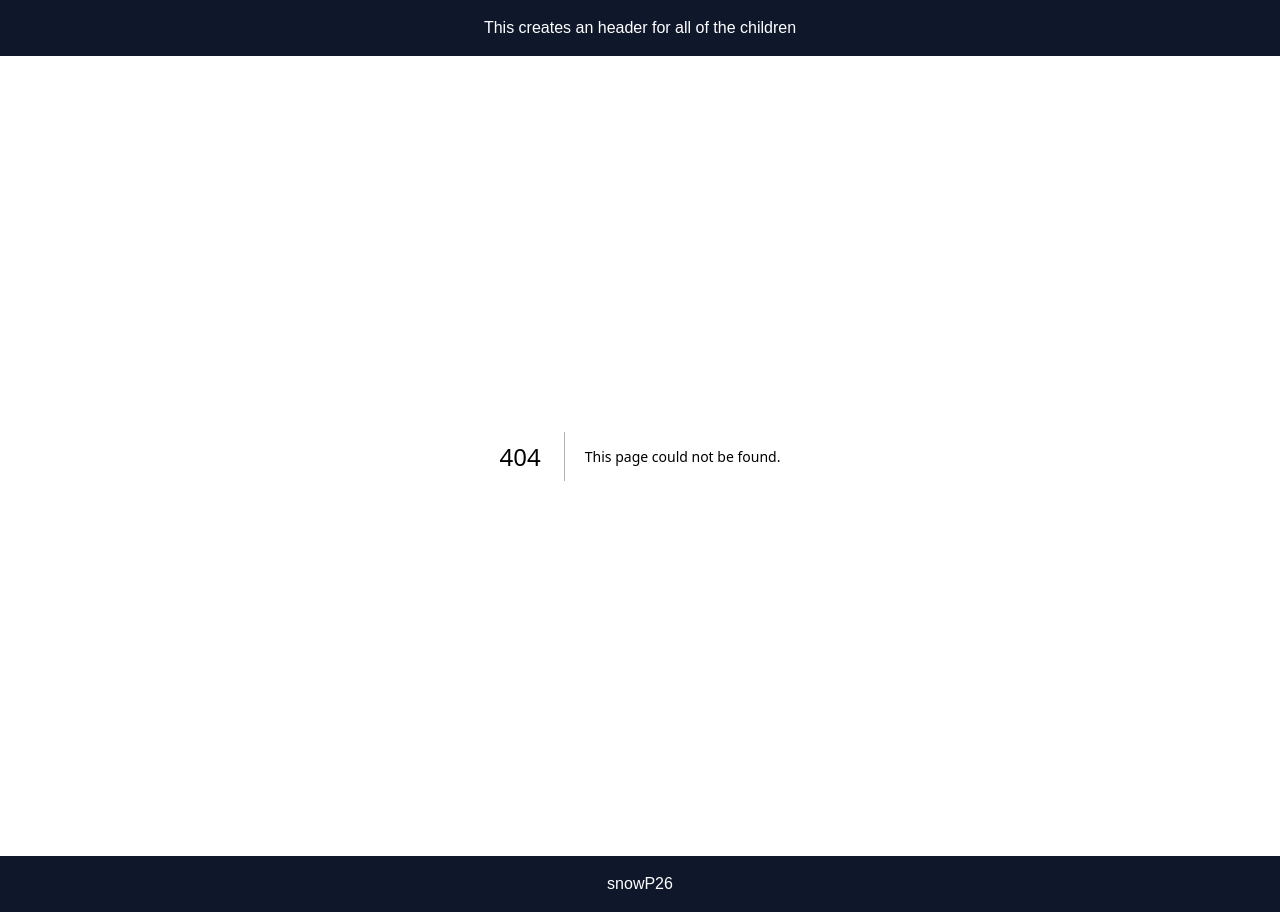
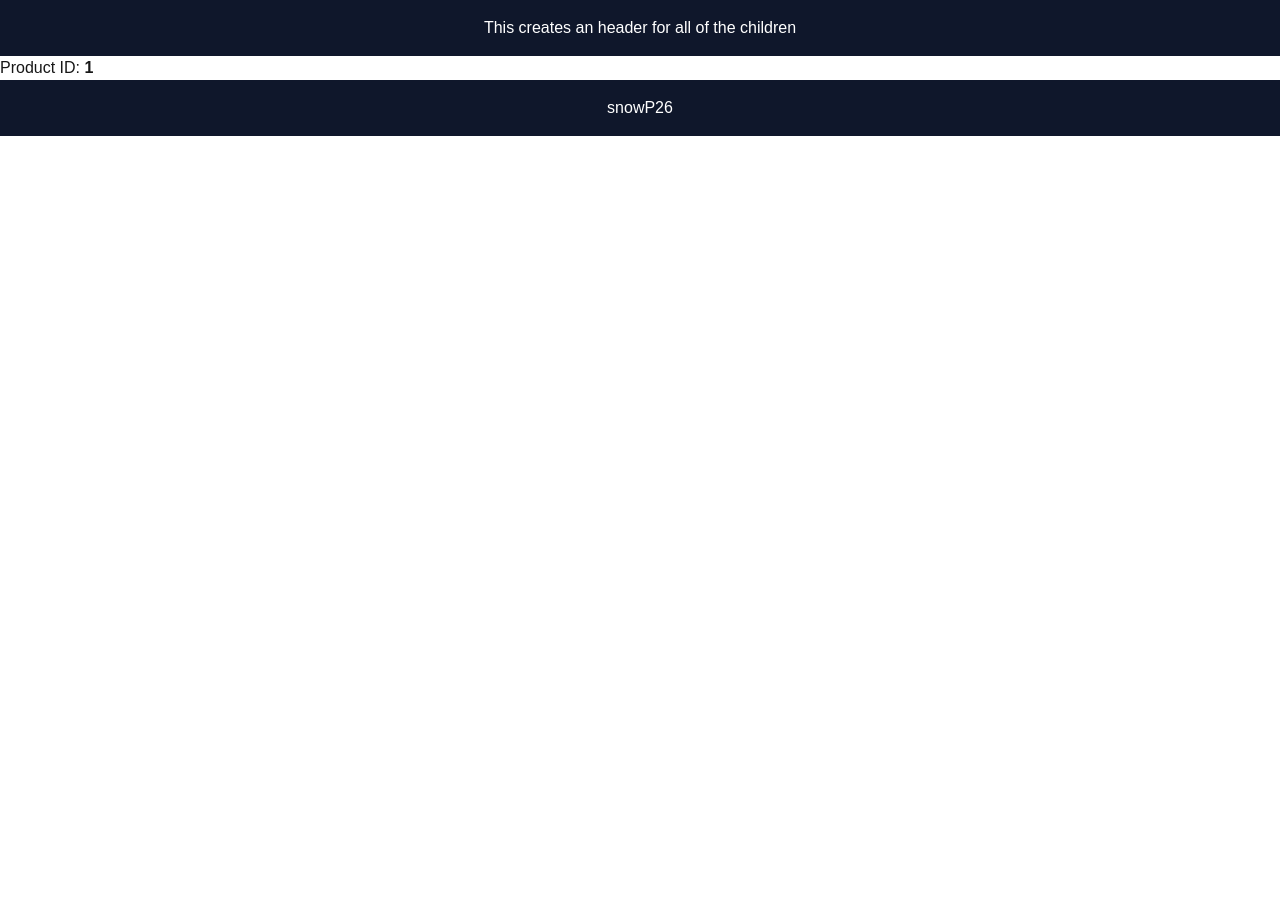
Before and after one commit to snowP26/KILOS-Capstone, a Next.js app: page /projects/1 in a window 1280 px wide. Before the commit this address had no page. After the commit the page ends 800 px from the top, so only its background shows below. Built offline with nearby package versions, Linux system fonts and the light colour scheme.

Commit message:
chore: practice dynamic routing

```diff
--- /dev/null
+++ b/src/app/projects/[id]/page.tsx
@@ -0,0 +1,4 @@
+export default async function Project({ params } : { params: { id: string } }) {
+    const { id } = await params
+    return <h1>Product ID: <strong>{id}</strong></h1>;
+}
```
